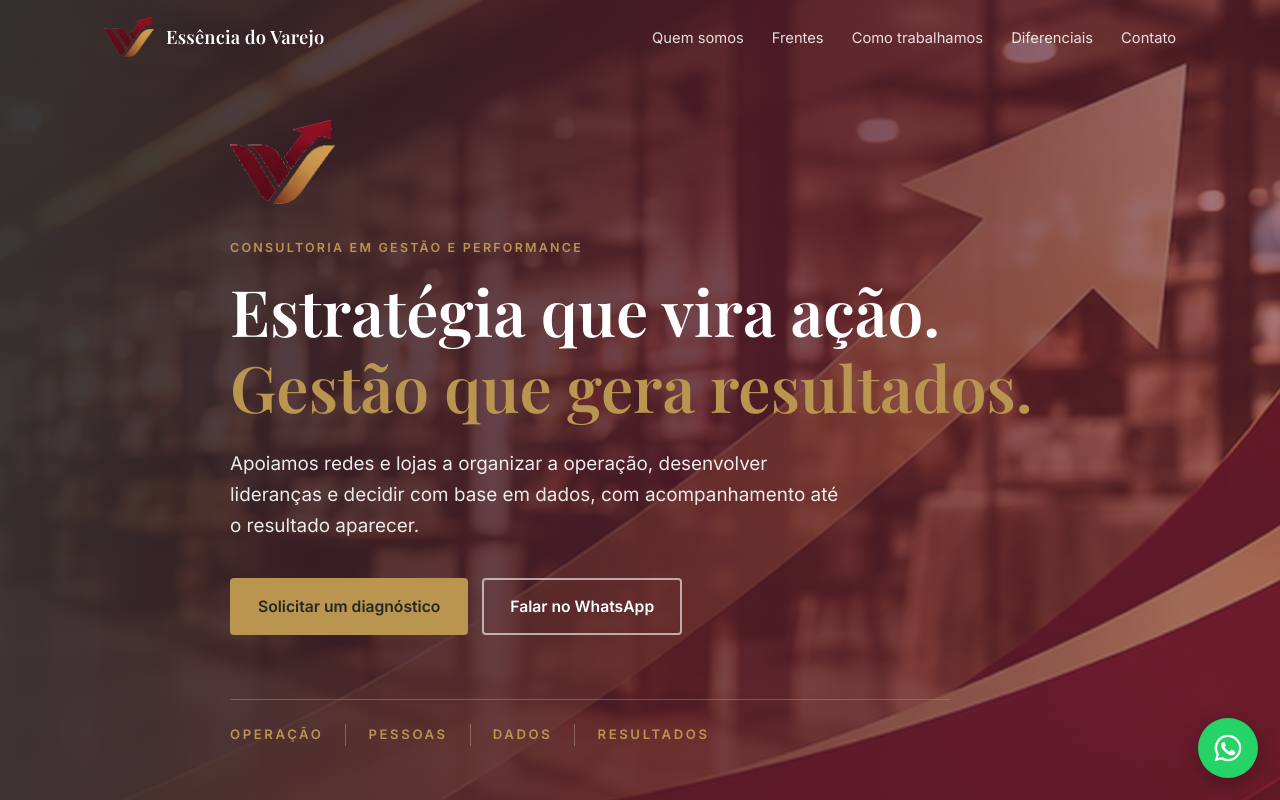
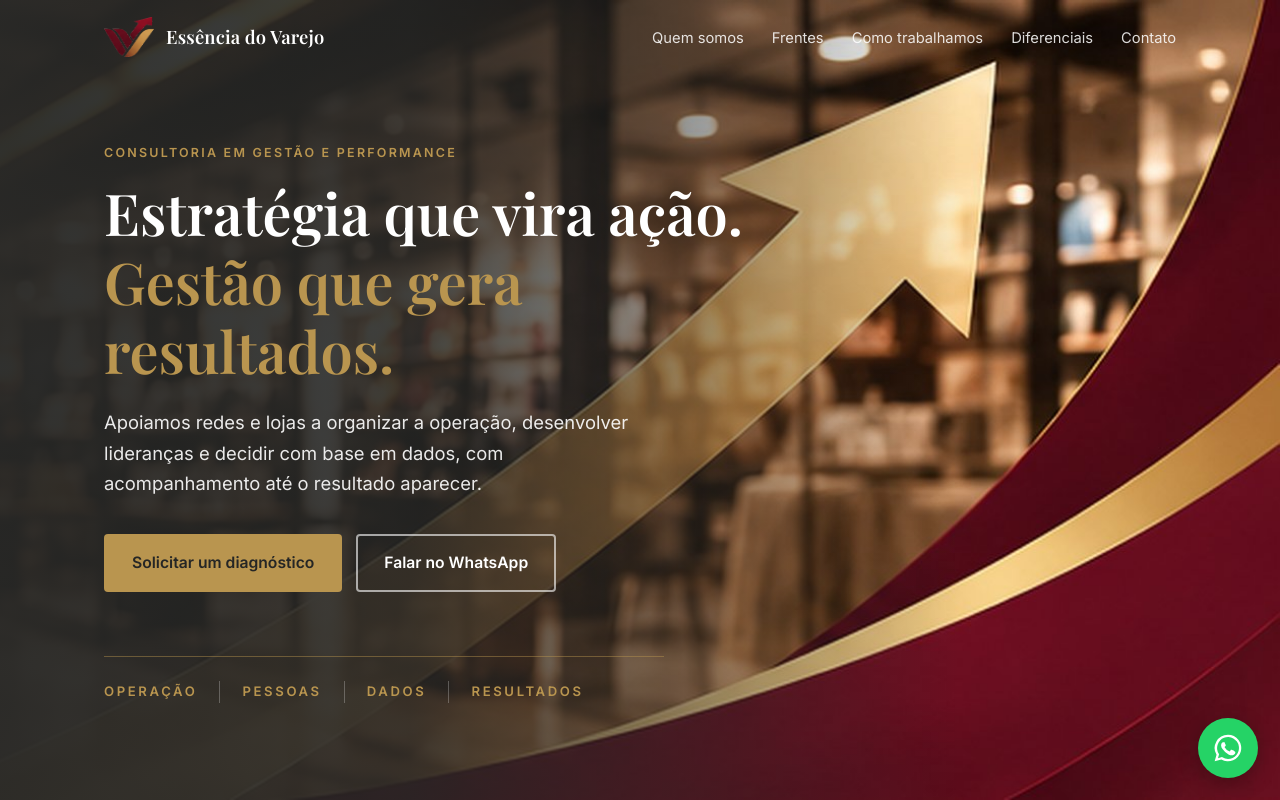
Before and after one commit to essenciadovarejo/essenciadovarejo.github.io, a plain HTML site: page index.html in a window 1280 px wide. Shown: the top 800 px of the page. Drawn offline with nearby package versions, Linux system fonts and the light colour scheme.

Commit message:
Update index.htmlHero mais limpo: foto e seta visiveis

```diff
--- a/index.html
+++ b/index.html
@@ -56,15 +56,15 @@ header.solid{background:rgba(37,38,37,.96);box-shadow:0 2px 18px rgba(0,0,0,.18)
 
 /* Hero */
 .hero{position:relative;min-height:100vh;display:flex;align-items:center;color:#fff;padding:120px 0 80px;
-  background:var(--grafite) url('assets/hero.jpg') center/cover no-repeat}
-.hero::before{content:"";position:absolute;inset:0;background:linear-gradient(100deg,rgba(37,38,37,.92) 0%,rgba(86,28,43,.82) 55%,rgba(112,38,56,.55) 100%)}
-.hero .wrap{position:relative}
+  background:var(--grafite) url('assets/hero.jpg') right center/cover no-repeat}
+.hero::before{content:"";position:absolute;inset:0;background:linear-gradient(90deg,rgba(37,38,37,.95) 0%,rgba(37,38,37,.88) 32%,rgba(37,38,37,.45) 55%,rgba(37,38,37,0) 75%)}
+.hero .wrap{position:relative;width:100%}
 .hero-logo{height:84px;width:auto;margin-bottom:28px}
-.hero h1{color:#fff;font-size:clamp(2.3rem,5.4vw,4rem);max-width:820px;margin-bottom:22px}
+.hero h1{color:#fff;font-size:clamp(2.2rem,4.6vw,3.6rem);max-width:640px;margin-bottom:22px}
 .hero h1 em{font-style:normal;color:var(--dourado)}
-.hero p{font-size:1.18rem;max-width:620px;opacity:.9;margin-bottom:36px}
+.hero p{font-size:1.15rem;max-width:540px;opacity:.9;margin-bottom:36px}
 .hero .ctas{display:flex;gap:14px;flex-wrap:wrap}
-.pilares{display:flex;gap:0;margin-top:64px;flex-wrap:wrap;border-top:1px solid rgba(185,149,79,.45);padding-top:24px;max-width:720px}
+.pilares{display:flex;gap:0;margin-top:64px;flex-wrap:wrap;border-top:1px solid rgba(185,149,79,.45);padding-top:24px;max-width:560px}
 .pilares span{font-size:.82rem;letter-spacing:.2em;text-transform:uppercase;font-weight:600;color:var(--dourado);padding-right:22px;margin-right:22px;border-right:1px solid rgba(255,255,255,.25)}
 .pilares span:last-child{border:0}
 
@@ -172,6 +172,7 @@ footer{background:var(--grafite);color:rgba(255,255,255,.7);padding:48px 0 32px;
   .step::after{display:none}
   .difs{grid-template-columns:1fr 1fr}
 }
+@media (max-width:900px){.hero{background-position:70% center}.hero::before{background:linear-gradient(180deg,rgba(37,38,37,.82) 0%,rgba(37,38,37,.9) 100%)}}
 @media (max-width:600px){
   body{font-size:16px}
   .steps,.difs{grid-template-columns:1fr}
@@ -204,7 +205,6 @@ footer{background:var(--grafite);color:rgba(255,255,255,.7);padding:48px 0 32px;
 
 <section class="hero" id="inicio">
   <div class="wrap">
-    <img class="hero-logo" src="assets/simbolo.png" alt="Símbolo Essência do Varejo">
     <span class="eyebrow">Consultoria em Gestão e Performance</span>
     <h1>Estratégia que vira ação. <em>Gestão que gera resultados.</em></h1>
     <p>Apoiamos redes e lojas a organizar a operação, desenvolver lideranças e decidir com base em dados, com acompanhamento até o resultado aparecer.</p>
```
